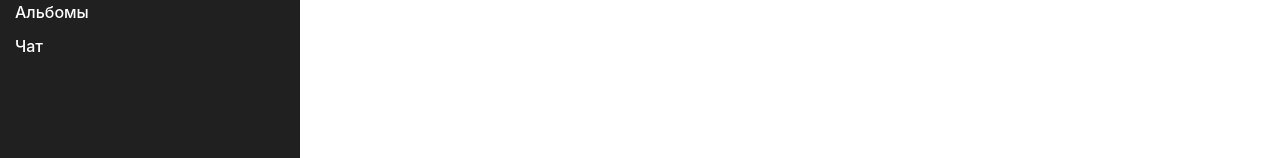
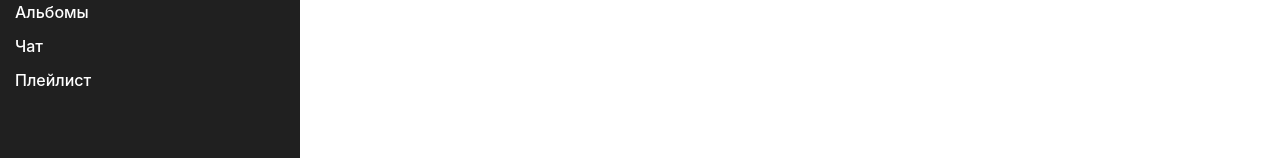
Before and after one commit to klimetzc/radio-fire, a Next.js app: page /room in a window 1280 px wide. Both pictures are taken after a click on the button 30 px from the left and 39 px from the top of the page. Shown: the part 218-376 px from the top of the page. Built offline with nearby package versions, Linux system fonts and the light colour scheme.

Commit message:
add link to SideBar

```diff
--- a/src/widgets/Sidebar/Sidebar.tsx
+++ b/src/widgets/Sidebar/Sidebar.tsx
@@ -25,6 +25,7 @@ const Sidebar = () => {
           <S.SidebarLink href="/promo">Лендинг</S.SidebarLink>
           <S.SidebarLink href="/albums/testAlbum">Альбомы</S.SidebarLink>
           <S.SidebarLink href="/room">Чат</S.SidebarLink>
+          <S.SidebarLink href="/users/100500/playlists">Плейлист</S.SidebarLink>
         </S.Content>
       </Drawer>
     </>
```
